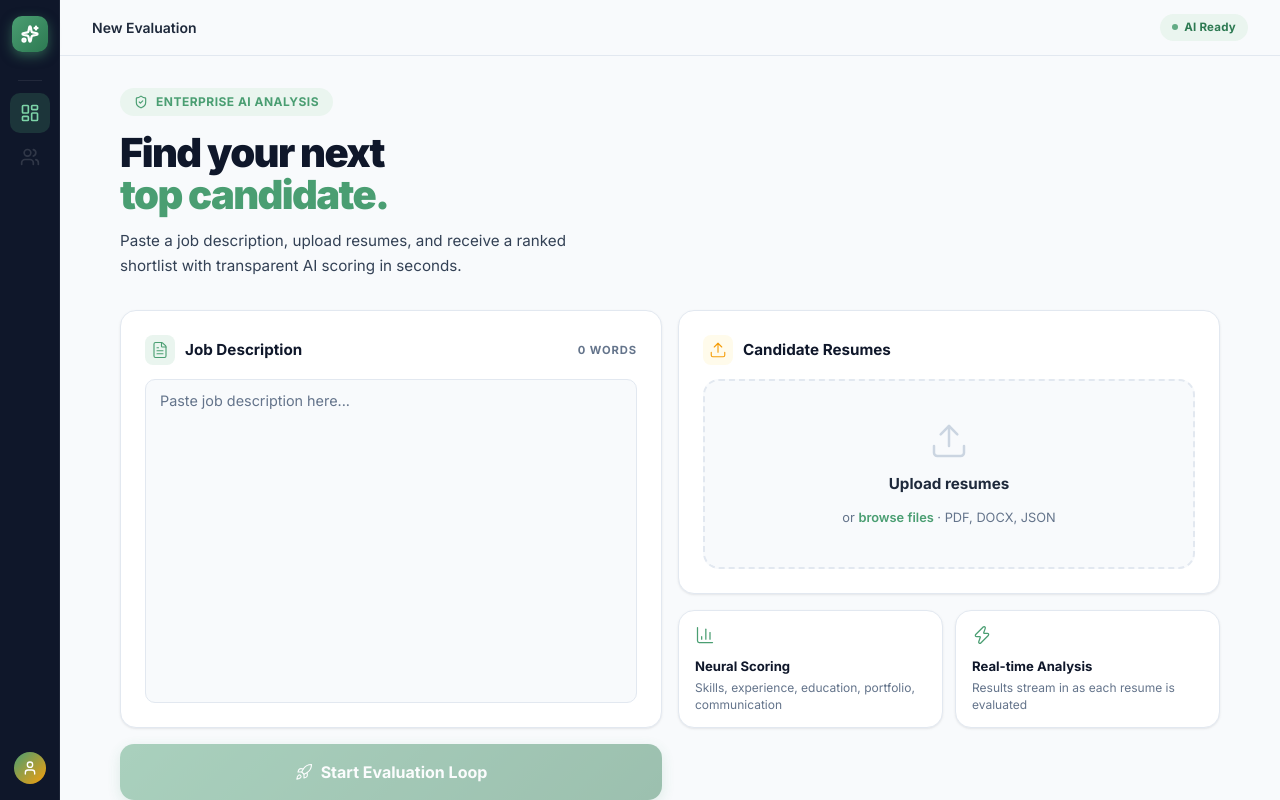
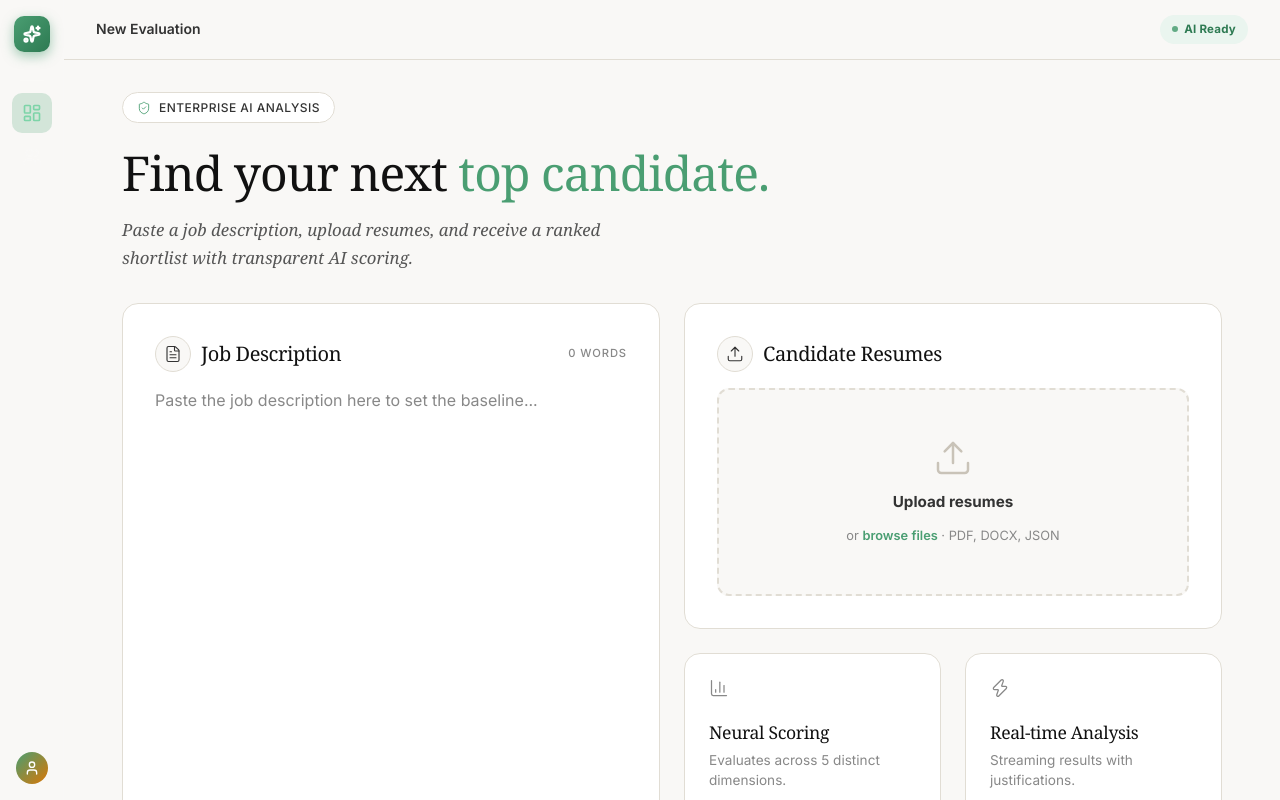
Before and after one commit to Mundriben10/HR_Agent, a React (Vite) app in the folder frontend/: page / in a window 1280 px wide. Built offline with nearby package versions, Linux system fonts and the light colour scheme.

Commit message:
UI: Overhauled app to use Claude-inspired elegant aesthetic, with serif headings and cream backgrounds. Added prominent display of AI score justifications directly on candidate cards.

```diff
--- a/frontend/src/components/UploadSection.jsx
+++ b/frontend/src/components/UploadSection.jsx
@@ -20,21 +20,18 @@ const UploadSection = ({ onEvaluate, isLoading, progress, completedFiles }) => {
     const statusText = isWarmingUp ? 'Connecting to secure AI environment' : 'AI agents scoring candidates in real-time';
 
     return (
-      <div className="fade-up" style={{ maxWidth: 560, margin: '60px auto', textAlign: 'center' }}>
-        <div className="pulse-container" style={{
-          width: 72, height: 72, borderRadius: 20, margin: '0 auto 24px',
-          background: 'linear-gradient(135deg,#4a9e72,#2d7a52)',
-          display: 'flex', alignItems: 'center', justifyContent: 'center',
-          boxShadow: '0 8px 24px rgba(74,158,114,.35)', color: '#fff',
-          position: 'relative'
+      <div className="fade-up" style={{ maxWidth: 560, margin: '80px auto', textAlign: 'center' }}>
+        <div style={{
+          width: 56, height: 56, borderRadius: '50%', margin: '0 auto 24px',
+          background: 'var(--violet-bg)', border: '1px solid rgba(74,158,114,.2)',
+          display: 'flex', alignItems: 'center', justifyContent: 'center', color: 'var(--violet)'
         }}>
-          <div className="pulse-ring" />
-          <Cpu size={32} strokeWidth={1.5} style={{ animation: 'bounce-subtle 2s infinite ease-in-out' }} />
+          <Cpu size={28} strokeWidth={1.5} className={isWarmingUp ? 'pulse-ring' : ''} />
         </div>
-        <h2 style={{ fontSize: '1.75rem', fontWeight: 800, letterSpacing: '-.03em', marginBottom: 8 }}>Analyzing Talent</h2>
-        <p style={{ color: 'var(--ink-3)', fontSize: '.9rem', marginBottom: 32 }}>{statusText}</p>
+        <h2 className="serif-heading" style={{ fontSize: '2rem', marginBottom: 12 }}>Analyzing Talent</h2>
+        <p style={{ color: 'var(--ink-3)', fontSize: '1.05rem', marginBottom: 40, fontFamily: 'Georgia, serif', fontStyle: 'italic' }}>{statusText}</p>
 
-        <div className="card" style={{ padding: 28, textAlign: 'left' }}>
+        <div style={{ padding: 32, textAlign: 'left', border: '1px solid var(--sand-200)', borderRadius: '16px', background: '#fff', boxShadow: 'var(--shadow-1)' }}>
           <div style={{ display: 'flex', justifyContent: 'space-between', marginBottom: 10, alignItems: 'flex-end' }}>
             <div style={{ display: 'flex', flexDirection: 'column', gap: 4 }}>
               <span style={{ fontSize: '.75rem', fontWeight: 700, color: 'var(--ink-4)', textTransform: 'uppercase', letterSpacing: '.05em' }}>
@@ -69,31 +66,31 @@ const UploadSection = ({ onEvaluate, isLoading, progress, completedFiles }) => {
     <div style={{ maxWidth: 1100, margin: '0 auto' }}>
       {/* ── Hero ── */}
       <div className="fade-up" style={{ marginBottom: 32 }}>
-        <div style={{ display: 'inline-flex', alignItems: 'center', gap: 8, padding: '5px 14px', borderRadius: 20, background: 'var(--violet-bg)', marginBottom: 16 }}>
-          <ShieldCheck size={14} color="var(--violet)" strokeWidth={2} />
-          <span style={{ fontSize: '.75rem', fontWeight: 700, color: 'var(--violet)', letterSpacing: '.04em' }}>ENTERPRISE AI ANALYSIS</span>
+        <div style={{ display: 'inline-flex', alignItems: 'center', gap: 8, padding: '5px 14px', borderRadius: 20, border: '1px solid var(--sand-200)', marginBottom: 24, background: '#fff' }}>
+          <ShieldCheck size={14} color="var(--violet)" strokeWidth={1.5} />
+          <span style={{ fontSize: '.75rem', fontWeight: 500, color: 'var(--ink-2)', letterSpacing: '.04em' }}>ENTERPRISE AI ANALYSIS</span>
         </div>
-        <h1 style={{ fontSize: '2.5rem', fontWeight: 900, letterSpacing: '-.04em', lineHeight: 1.05, marginBottom: 12 }}>
-          Find your next<br /><span style={{ color: 'var(--violet)' }}>top candidate.</span>
+        <h1 className="serif-heading" style={{ fontSize: '3rem', lineHeight: 1.1, marginBottom: 16 }}>
+          Find your next <span style={{ color: 'var(--violet)' }}>top candidate.</span>
         </h1>
-        <p style={{ fontSize: '.95rem', color: 'var(--ink-3)', maxWidth: 500, lineHeight: 1.65 }}>
-          Paste a job description, upload resumes, and receive a ranked shortlist with transparent AI scoring in seconds.
+        <p style={{ fontSize: '1.05rem', color: 'var(--ink-3)', maxWidth: 500, lineHeight: 1.65, fontFamily: 'Georgia, serif', fontStyle: 'italic' }}>
+          Paste a job description, upload resumes, and receive a ranked shortlist with transparent AI scoring.
         </p>
       </div>
 
       {/* ── Bento Grid ── */}
-      <div style={{ display: 'grid', gridTemplateColumns: '1fr 1fr', gap: 16 }}>
+      <div style={{ display: 'grid', gridTemplateColumns: '1fr 1fr', gap: 24 }}>
 
         {/* JD Card */}
-        <div className={`card ${jdFocused ? 'card-focus' : ''}`} style={{ padding: 24, display: 'flex', flexDirection: 'column', gap: 14, gridRow: 'span 2' }}>
+        <div style={{ padding: 32, display: 'flex', flexDirection: 'column', gap: 16, gridRow: 'span 2', background: '#fff', border: `1px solid ${jdFocused ? 'var(--violet)' : 'var(--sand-200)'}`, borderRadius: '16px', transition: 'border-color 0.2s' }}>
           <div style={{ display: 'flex', alignItems: 'center', justifyContent: 'space-between' }}>
             <div style={{ display: 'flex', alignItems: 'center', gap: 10 }}>
-              <div style={{ width: 30, height: 30, borderRadius: 8, background: 'var(--violet-bg)', display: 'flex', alignItems: 'center', justifyContent: 'center', color: 'var(--violet)' }}>
+              <div style={{ width: 36, height: 36, borderRadius: '50%', background: 'var(--sand-50)', border: '1px solid var(--sand-200)', display: 'flex', alignItems: 'center', justifyContent: 'center', color: 'var(--ink-2)' }}>
                 <FileText size={18} strokeWidth={1.5} />
               </div>
-              <span style={{ fontWeight: 700, fontSize: '.95rem' }}>Job Description</span>
+              <h3 className="serif-heading" style={{ fontSize: '1.25rem' }}>Job Description</h3>
             </div>
-            <span className="label">{jdText.trim().split(/\s+/).filter(Boolean).length || 0} words</span>
+            <span className="label" style={{ fontWeight: 500 }}>{jdText.trim().split(/\s+/).filter(Boolean).length || 0} words</span>
           </div>
           <textarea
             className="input-field"
@@ -101,19 +98,19 @@ const UploadSection = ({ onEvaluate, isLoading, progress, completedFiles }) => {
             onChange={e => setJdText(e.target.value)}
             onFocus={() => setJdFocused(true)}
             onBlur={() => setJdFocused(false)}
-            placeholder="Paste job description here..."
+            placeholder="Paste the job description here to set the baseline..."
             rows={16}
-            style={{ flex: 1 }}
+            style={{ flex: 1, border: 'none', background: 'transparent', padding: 0, boxShadow: 'none', fontSize: '1rem', lineHeight: 1.6 }}
           />
         </div>
 
         {/* Upload Zone Card */}
-        <div className="card" style={{ padding: 24, display: 'flex', flexDirection: 'column', gap: 14 }}>
+        <div style={{ padding: 32, display: 'flex', flexDirection: 'column', gap: 16, background: '#fff', border: '1px solid var(--sand-200)', borderRadius: '16px' }}>
           <div style={{ display: 'flex', alignItems: 'center', gap: 10 }}>
-            <div style={{ width: 30, height: 30, borderRadius: 8, background: '#fffbeb', display: 'flex', alignItems: 'center', justifyContent: 'center', color: 'var(--amber)' }}>
+            <div style={{ width: 36, height: 36, borderRadius: '50%', background: 'var(--sand-50)', border: '1px solid var(--sand-200)', display: 'flex', alignItems: 'center', justifyContent: 'center', color: 'var(--ink-2)' }}>
               <Upload size={18} strokeWidth={1.5} />
             </div>
-            <span style={{ fontWeight: 700, fontSize: '.95rem' }}>Candidate Resumes</span>
+            <h3 className="serif-heading" style={{ fontSize: '1.25rem' }}>Candidate Resumes</h3>
           </div>
 
           <div
@@ -143,15 +140,15 @@ const UploadSection = ({ onEvaluate, isLoading, progress, completedFiles }) => {
         </div>
 
         {/* Feature tiles row */}
-        <div style={{ display: 'grid', gridTemplateColumns: '1fr 1fr', gap: 12 }}>
+        <div style={{ display: 'grid', gridTemplateColumns: '1fr 1fr', gap: 24 }}>
           {[
-            { icon: <BarChart3 size={20} strokeWidth={1.5} />, label: 'Neural Scoring', desc: 'Skills, experience, education, portfolio, communication' },
-            { icon: <Zap size={20} strokeWidth={1.5} />, label: 'Real-time Analysis', desc: 'Results stream in as each resume is evaluated' },
+            { icon: <BarChart3 size={20} strokeWidth={1.5} />, label: 'Neural Scoring', desc: 'Evaluates across 5 distinct dimensions.' },
+            { icon: <Zap size={20} strokeWidth={1.5} />, label: 'Real-time Analysis', desc: 'Streaming results with justifications.' },
           ].map((f, i) => (
-            <div key={i} className="card" style={{ padding: '14px 16px' }}>
-              <div style={{ color: 'var(--violet)', marginBottom: 6 }}>{f.icon}</div>
-              <div style={{ fontWeight: 700, fontSize: '.82rem', marginBottom: 3 }}>{f.label}</div>
-              <div style={{ fontSize: '.75rem', color: 'var(--ink-4)', lineHeight: 1.4 }}>{f.desc}</div>
+            <div key={i} style={{ padding: 24, background: '#fff', border: '1px solid var(--sand-200)', borderRadius: '16px' }}>
+              <div style={{ color: 'var(--ink-4)', marginBottom: 12 }}>{f.icon}</div>
+              <h4 className="serif-heading" style={{ fontSize: '1.1rem', marginBottom: 4 }}>{f.label}</h4>
+              <div style={{ fontSize: '.85rem', color: 'var(--ink-4)', lineHeight: 1.5 }}>{f.desc}</div>
             </div>
           ))}
         </div>
@@ -161,9 +158,9 @@ const UploadSection = ({ onEvaluate, isLoading, progress, completedFiles }) => {
           className="btn btn-primary"
           onClick={() => onEvaluate(jdText, resumes)}
           disabled={!jdText.trim() || !resumes || isLoading}
-          style={{ padding: '16px 28px', fontSize: '1rem', fontWeight: 700, borderRadius: 14, height: 56 }}
+          style={{ padding: '16px 32px', fontSize: '1rem', fontWeight: 500, borderRadius: '50px', height: 56, marginTop: 8 }}
         >
-          {isLoading ? <><div className="spinner" />Evaluating...</> : <><Rocket size={18} strokeWidth={1.5} /> Start Evaluation Loop</>}
+          {isLoading ? <><div className="spinner" />Evaluating...</> : <>Start Evaluation <Rocket size={18} strokeWidth={1.5} /></>}
         </button>
       </div>
     </div>
--- a/frontend/src/index.css
+++ b/frontend/src/index.css
@@ -1,38 +1,40 @@
 @import url('https://fonts.googleapis.com/css2?family=Inter:ital,wght@0,300;0,400;0,500;0,600;0,700;0,800;0,900;1,400&display=swap');
 
 :root {
-  --sand-50: #f8fafc;
-  --sand-100: #f1f5f9;
-  --sand-200: #e2e8f0;
-  --sand-300: #cbd5e1;
-  --ink: #0f172a;
-  --ink-2: #1e293b;
-  --ink-3: #334155;
-  --ink-4: #64748b;
+  /* ── Claude-like Warm Neutrals ── */
+  --sand-50: #F9F8F6;
+  --sand-100: #EFECE6;
+  --sand-200: #E1DDD4;
+  --sand-300: #C9C3B8;
+  --ink: #111111;
+  --ink-2: #333333;
+  --ink-3: #555555;
+  --ink-4: #888888;
   /* ── Brand: Sage Green ── */
   --violet: #4a9e72;
   --violet-2: #5fb88a;
   --violet-bg: #eaf5ef;
-  --sidebar-bg: #0f172a;
+  --sidebar-bg: #F9F8F6;
   /* ── Semantic ── */
   --emerald: #10b981;
   --emerald-bg: #ecfdf5;
-  --amber: #f59e0b;
+  --amber: #d97706;
   --amber-bg: #fffbeb;
-  --rose: #f43f5e;
+  --rose: #e11d48;
   --rose-bg: #fff1f2;
-  --sidebar-w: 60px;
-  --topbar-h: 56px;
-  --radius: 16px;
-  --radius-sm: 10px;
-  --shadow-1: 0 1px 3px rgba(15,23,42,.06),0 1px 2px rgba(15,23,42,.04);
-  --shadow-2: 0 4px 12px rgba(15,23,42,.08),0 2px 4px rgba(15,23,42,.04);
-  --shadow-3: 0 12px 32px rgba(15,23,42,.10),0 4px 8px rgba(15,23,42,.06);
+  --sidebar-w: 64px;
+  --topbar-h: 60px;
+  --radius: 12px;
+  --radius-sm: 8px;
+  --shadow-1: 0 2px 8px rgba(0,0,0,.04), 0 1px 2px rgba(0,0,0,.02);
+  --shadow-2: 0 8px 24px rgba(0,0,0,.06), 0 2px 8px rgba(0,0,0,.04);
+  --shadow-3: 0 16px 48px rgba(0,0,0,.08), 0 4px 16px rgba(0,0,0,.06);
 }
 
 *,*::before,*::after{box-sizing:border-box;margin:0;padding:0;}
 html,body,#root{height:100%;}
-body{font-family:'Inter',sans-serif;background:var(--sand-50);color:var(--ink);-webkit-font-smoothing:antialiased;overflow:hidden;line-height:1.5;}
+body{font-family:'Inter',system-ui,sans-serif;background:var(--sand-50);color:var(--ink);-webkit-font-smoothing:antialiased;overflow:hidden;line-height:1.6;}
+h1, h2, h3, .serif-heading { font-family: "Georgia", "Times New Roman", serif; font-weight: 400; letter-spacing: -0.02em; color: var(--ink); }
 
 /* ── APP SHELL ── */
 .app-shell{display:flex;height:100vh;width:100vw;overflow:hidden;}
```
Also changed, not shown: frontend/src/components/ResultsDashboard.jsx (+68 -36 lines).
